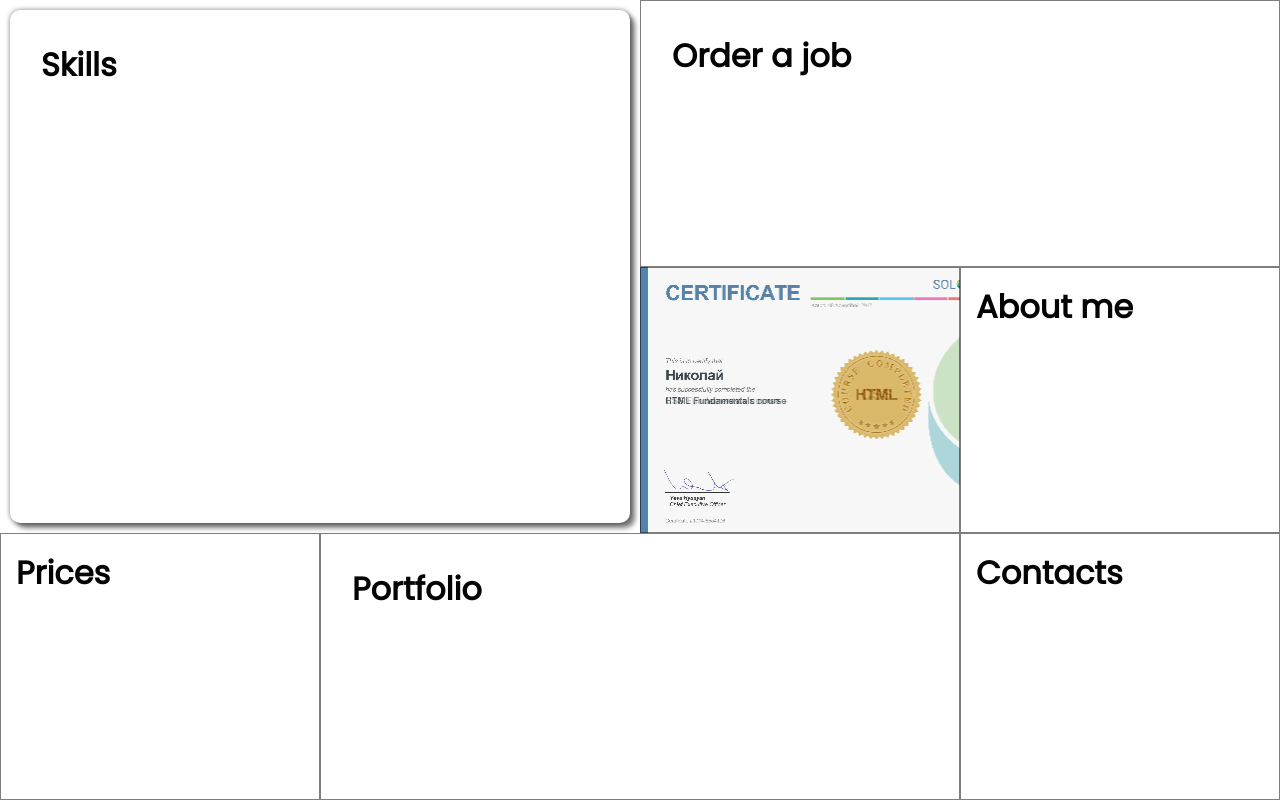
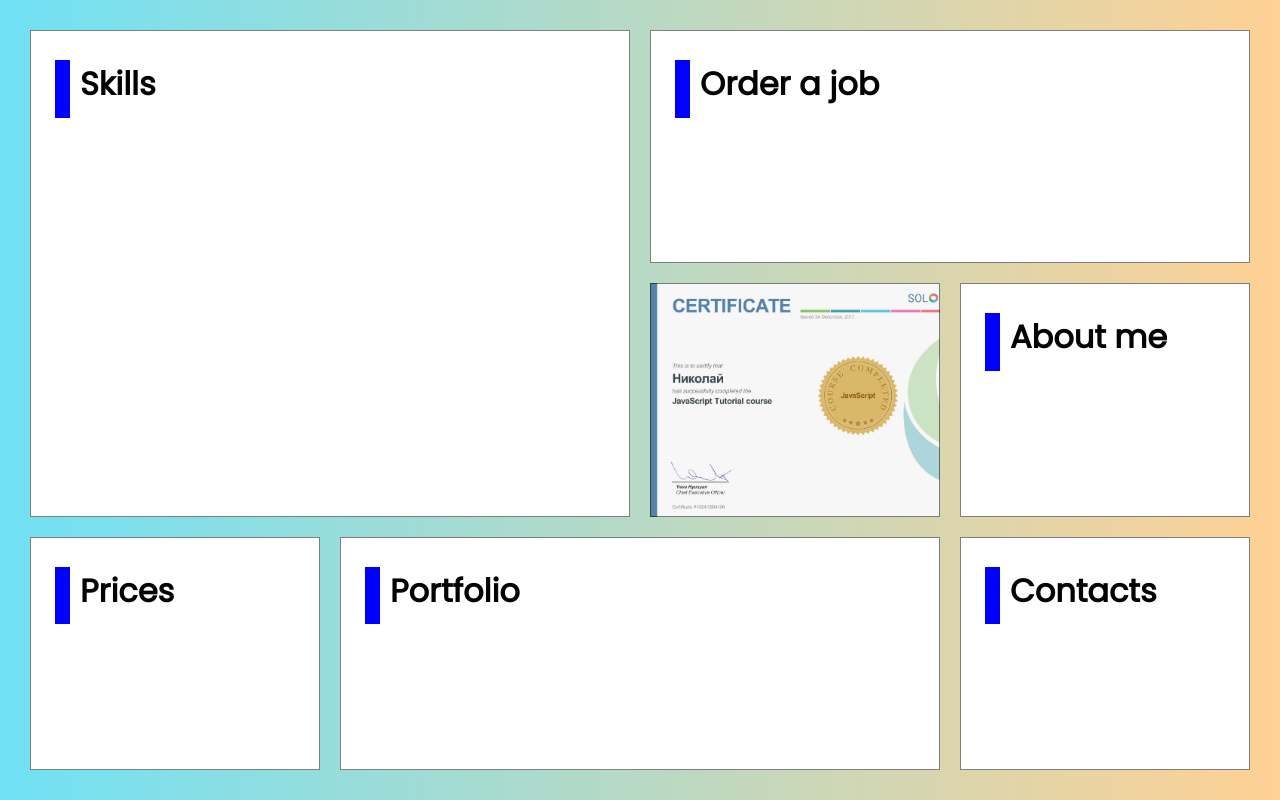
Before and after one commit to ShiryaevNikolay/Web-site_v2, a plain HTML site: page main_window.html in a window 1280 px wide. Drawn offline with Linux system fonts and the light colour scheme.

Commit message:
Небольшая работа

```diff
--- a/js/script_main_window.js
+++ b/js/script_main_window.js
@@ -1,38 +1,3 @@
 $(document).ready(function () {
-    var Slider = {
-        sliders:
-        ['img/Certificates/html.jpg',
-        'img/Certificates/css.jpg',
-        'img/Certificates/javaScript.jpg',
-        'img/Certificates/jQuery.jpg',
-        'img/Certificates/java.jpg',
-        'img/Certificates/python.jpg'],
-        first_slide: 0,
-        setBackground: function(image){
-            document.getElementById('show_slider').style.backgroundImage='url(' + image + ')';
-        },
 
-        init: function(){
-            this.setBackground(this.sliders[this.first_slide]);
-        },
-
-        toLeft: function(){
-            this.first_slide--;
-            if(this.first_slide < 0){
-                this.first_slide = this.sliders.length - 1;
-            }
-            this.setBackground(this.sliders[this.first_slide]);
-        },
-
-        toRight: function(){
-            this.first_slide++;
-            if(this.first_slide > this.sliders.length - 1){
-                this.first_slide = 0;
-            }
-            this.setBackground(this.sliders[this.first_slide]);
-        }
-    }
-
-    Slider.init();
-    setInterval(function(){Slider.toRight();}, 5000)
 });
--- a/main_window.html
+++ b/main_window.html
@@ -25,10 +25,7 @@
             </div>
         </a>
         <a class="box-3" href="">
-            <div id="slider">
-                <div id="show_slider">
-                </div>
-            </div>
+            <div class="certificates"></div>
         </a>
         <a class="box-4">
             <div>
--- a/styles/style_main_window.css
+++ b/styles/style_main_window.css
@@ -4,36 +4,83 @@ body {
     padding: 0;
 }
 .grid {
+    background: #70e1f5;  /* fallback for old browsers */
+    background: -webkit-linear-gradient(to left, #ffd194, #70e1f5);  /* Chrome 10-25, Safari 5.1-6 */
+    background: linear-gradient(to left, #ffd194, #70e1f5); /* W3C, IE 10+/ Edge, Firefox 16+, Chrome 26+, Opera 12+, Safari 7+ */
+    box-sizing: border-box;
+    padding: 20px;
     display: grid;
     height: 100vh;
     grid-template-columns: 1fr 1fr 1fr 1fr;
     grid-template-rows: 1fr 1fr 1fr;
 }
 .grid a {
+    outline: none;
+    margin: 10px;
     position: relative;
     transition: all .5s;
 }
 .grid a div {
+    background-color: #fff;
     position: relative;
     box-shadow: 0 0 0 1px rgba(0, 0, 0, 0.5) inset;
     height: 100%;
     width: 100%;
-    transition: all .5s;
+    transition: all .3s;
 }
 .grid a:hover {
     padding: 10px;
 }
 .grid a:hover div {
     box-shadow: 0 0 5px rgba(0, 0, 0, 0.5), 5px 5px 5px rgba(0, 0, 0, 0.5);
-    border-radius: 10px;
+    border-radius: 15px;
 }
 h1 {
     color: rgba(3, 3, 3);
     font-family: 'Poppins', sans-serif;
     position: absolute;
     padding: 0;
-    margin: 5% 0 0 5%;
+    margin-top: 30px;
+    margin-left: 50px;
 }
+h1:after{
+    content: "";
+    position: absolute;
+    width: 15px;
+    height: 120%;
+    background-color: blue;
+    left: -25px;
+    transition: .3s;
+}
+h1:before{
+    content: "";
+    position: absolute;
+    width: 0;
+    height: 5px;
+    background-color: blue;
+    border-radius: 5px;
+    left: -20px;
+    bottom: -10px;
+    transition: .3s;
+}
+.grid a:hover h1:after{
+    border-radius: 5px;
+}
+.grid a:hover h1:before{
+    width: 130%;
+}
+/* h1:before{
+    content: "";
+    position: absolute;
+    background-color: blue;
+    background: #8a2387;
+    background: -webkit-linear-gradient(to right, #8a2387, #e94057, #f27121);
+    background: linear-gradient(to right, #8a2387, #e94057, #f27121);
+    width: 100%;
+    height: 3px;
+    border-radius: 2px;
+    bottom: -10px;
+} */
 .box-1 {
     grid-column: 1/3;
     grid-row: 1/3;
@@ -42,38 +89,10 @@ h1 {
     grid-column: 3/5;
     grid-row: 1;
 }
-#slider {
-    position: relative;
-}
-#show_slider {
-    width:  100%;
-    height: 100%;
-    background-size: cover;
-}
-/* #show_slider:hover {
-    filter: blur(2px);
-} */
 .box-6 {
     grid-column: 2/4;
 }
-/* .box-1:hover {
-    background-color: rgba(255, 192, 203, 0.5);
+.certificates {
+    background-size: cover;
+    background-image: url(../img/Certificates/javaScript.jpg);
 }
-.box-2:hover {
-    background-color: rgba(144, 238, 144, 0.5);
-}
-.box-3:hover {
-    background-color: rgba(255, 255, 0, 0.5);
-}
-.box-4:hover {
-    background-color: rgba(135, 206, 250, 0.5);
-}
-.box-5:hover {
-    background-color: rgba(0, 255, 0, 0.5);
-}
-.box-6:hover {
-    background-color: rgba(255, 166, 0, 0.5);
-}
-.box-7:hover {
-    background-color: rgba(128, 0, 128, 0.5);
-} */
--- a/styles/style_skills_window.css
+++ b/styles/style_skills_window.css
@@ -2,6 +2,9 @@ body {
     font-family: sans-serif;
     margin: 0;
     padding: 0;
+}
+a{
+    outline: none;
 }
 h1 {
     font-family: 'Poppins', sans-serif;
@@ -23,33 +26,40 @@ h1 {
 }
 span, span:before, span:after {
     position: absolute;
-    top: 50%; margin-top: -1px;
-    left: 50%; margin-left: -8px;
+    left: 50%;
+    top: 50%;
     width: 16px;
     height: 2px;
+    margin-top: -1px;
+    margin-left: -8px;
     background-color: #222;
+}
+span{
+    background-color: transparent;
 }
 span:before{
     transition: all .2s;
     content: "";
-    margin-top: -6px;
+    transform: rotate(45deg);
+    margin-top: 0;
 }
 span:after{
     transition: all .2s;
     content: "";
-    margin-top: 3px;
+    transform: rotate(-45deg);
+    margin-top: 0;
 }
 .buttom:hover {
     box-shadow: 0 1px 10px 1px rgba(0, 0, 0, 0.3);
 }
 .buttom:hover span {
-    background-color: transparent;
+    background-color: currentColor;
 }
 .buttom:hover span:before {
-    transform: rotate(45deg);
-    margin-top: 0;
+    transform: rotate(0);
+    margin-top: -6px;
 }
 .buttom:hover span:after {
-    transform: rotate(-45deg);
-    margin-top: 0;
+    transform: rotate(0);
+    margin-top: 3px;
 }
```
Also changed, not shown: img/Skills/leptop.jpeg (added).
